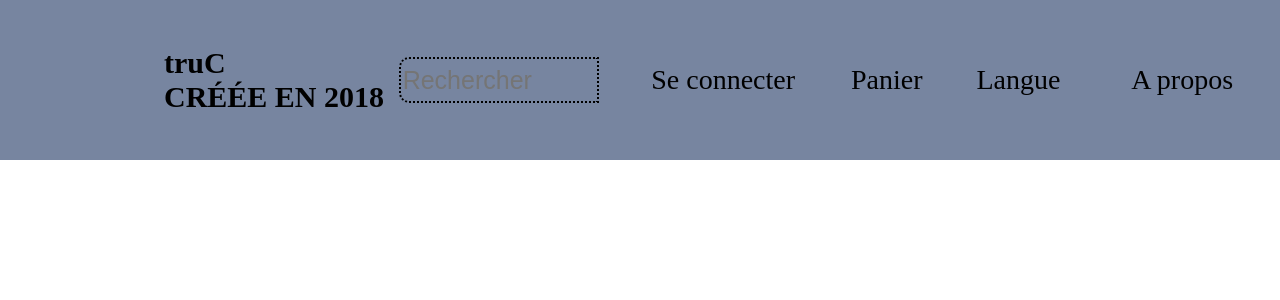
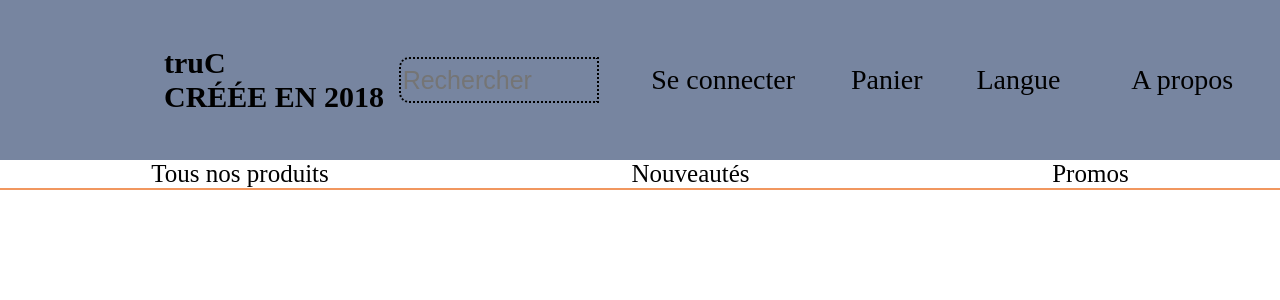
Before and after one commit to Arecin0L/Pierre, a PHP site: page / in a window 1280 px wide. Shown: the top 300 px of the page. Run offline with PHP 8.4, Linux system fonts and the light colour scheme; some web fonts are replaced.

Commit message:
sousmenu

```diff
--- a/index.css
+++ b/index.css
@@ -72,4 +72,16 @@ i, .si, .p, .l, .ap, .barre::after {
 
 i {
   color: #b48787;
-}/*# sourceMappingURL=index.css.map */
+}
+.nav{
+  display: flex;
+  justify-content: space-around;
+  align-items:center;
+  font-size: 25px;
+  border-bottom:2px solid #f1975f;
+}
+
+
+
+
+/*# sourceMappingURL=index.css.map */
--- a/index.html
+++ b/index.html
@@ -31,7 +31,13 @@
             <a class="ap" href="">A propos</a>
         </div>
     </header>
-
+    <main>
+     <div class="nav">
+            <a class="tnp">Tous nos produits</a>
+            <a class="n">Nouveautés</a>
+            <a class="pr">Promos</a>
+        </div>
+    </main>
 </body>
 <script src="./index.js"></script>
 
```
Also changed, not shown: index.scss (line endings or trailing spaces).
